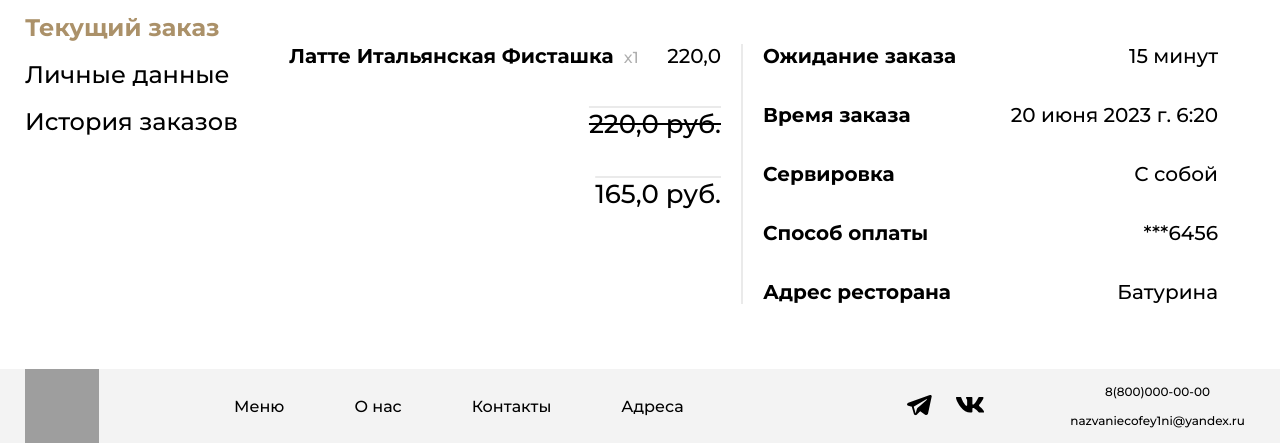
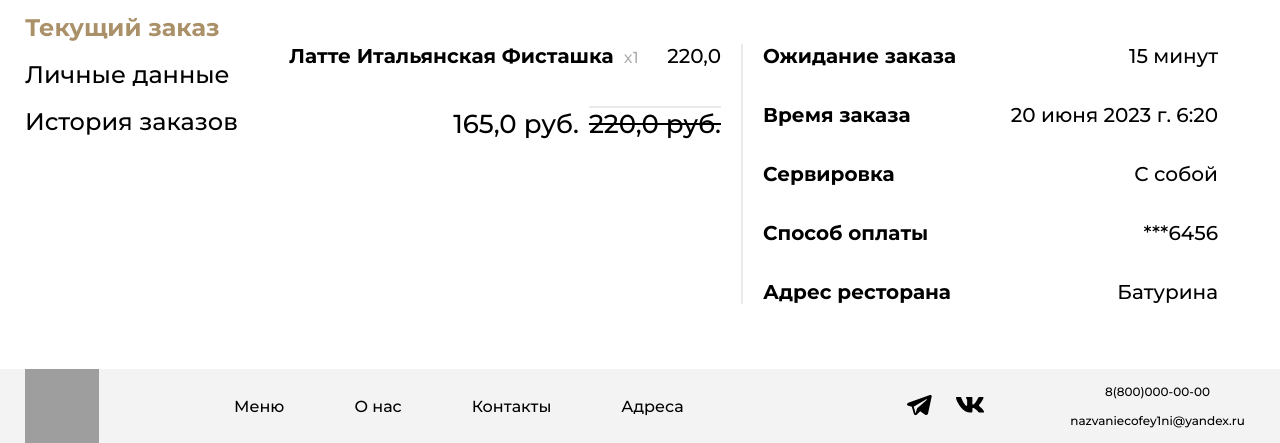
Before and after one commit to KoreTeo/academyCoffee, a Django app: page /currentorder/ in a window 1280 px wide. Shown: the part 394-837 px from the top of the page. Run offline with Django 4.2, Linux system fonts and the light colour scheme; a user stored in the database is signed in; data comes from the database, SQL or seed files in the repository; both versions use the stored data as it was after the commit; grey boxes are pictures that could not be loaded.

Commit message:
Исправил форму и отображение скидки в текущем заказе

```diff
--- a/academyCoffee/static/cart/css/style.css
+++ b/academyCoffee/static/cart/css/style.css
@@ -200,7 +200,7 @@
     margin-bottom: 30px;
 }
 
-.promo-code-area {
+#id_promocode_name {
     width: 148px;
     border: 2px solid #CACACA;
     border-radius: 18px;
--- a/academyCoffee/static/currentorder/css/style.css
+++ b/academyCoffee/static/currentorder/css/style.css
@@ -102,11 +102,24 @@
     line-height: 24px;
 }
 
+.order-price-container {
+    display: flex;
+    gap: 10px;
+    justify-content: flex-end;
+}
+
 .order-price {
     align-self: flex-end;
     text-decoration-line: overline;
     text-decoration-color: rgba(202, 202, 202, 0.4);
     text-decoration-thickness: 2px;
+    height: 30px;
+    font-weight: 500;
+    font-size: 26px;
+    line-height: 32px;
+}
+.order-price-new {
+    align-self: flex-end;
     height: 30px;
     font-weight: 500;
     font-size: 26px;
--- a/academyCoffee/templates/main/cart.html
+++ b/academyCoffee/templates/main/cart.html
@@ -72,7 +72,6 @@
                 </div>
             {% endif %}
             <div class="payment-container">
-
                 <div class="payment-method">
                     <h3 class="payment-method-titles">Способ оплаты</h3>
                     <div class="chosen-method">
@@ -123,11 +122,9 @@
                             <p>
                                 Промокод
                             </p>
-                            <div class="promo-code-area">
                                 <label for="{{ form.promocode_name.id_for_label }}">
                                     {{ form.promocode_name }}
                                 </label>
-                            </div>
                         </div>
                         <div class="total-line-last"></div>
                         <p id="final-price">{{ baskets.total_sum }} руб.</p>
--- a/academyCoffee/templates/main/currentorder.html
+++ b/academyCoffee/templates/main/currentorder.html
@@ -57,8 +57,12 @@
                             </div>
                         {% endfor %}
                         {% if lastorder.promocode_name == 'СКИДКА' %}
-                            <p class="order-price"><s>{{ lastorder.basket_history.total_sum }} руб.</s></p>
-                            <p class="order-price" >{{ lastorder.basket_history.stock_sum }} руб.</p>
+                            <div class="order-price-container">
+                                <p class="order-price-new" >{{ lastorder.basket_history.stock_sum }} руб.</p>
+                                <p class="order-price"><s>{{ lastorder.basket_history.total_sum }} руб.</s></p>
+                            </div>
+                            {% else %}
+                            <p class="order-price">{{ lastorder.basket_history.total_sum }} руб.</p>
                         {% endif %}
                     </div>
                     <div class="order-info-middle-line"></div>
```
Also changed, not shown: db.sqlite3.
